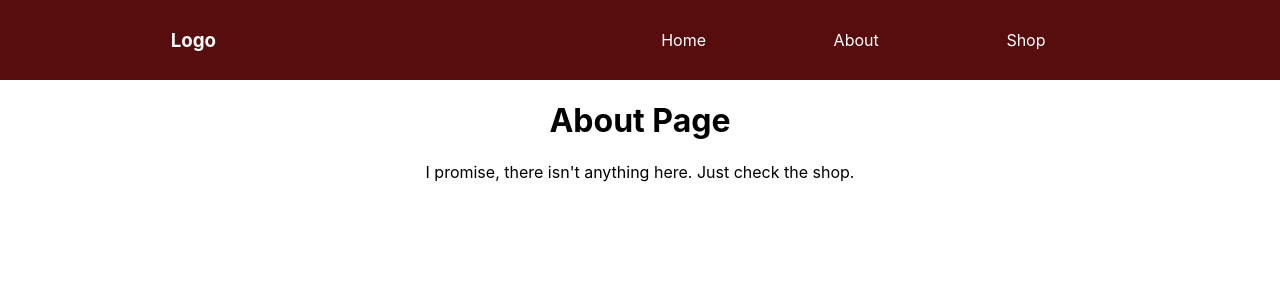
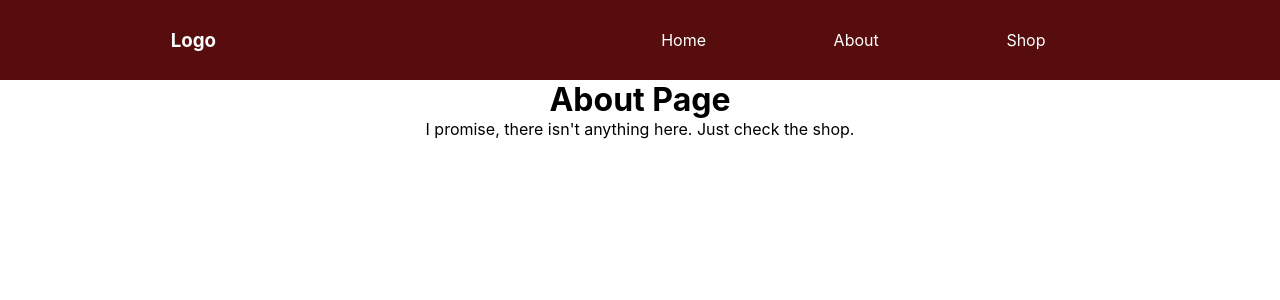
Before and after one commit to ticet11/Jokemon, a React (Create React App) app: page /projects/jokemon/about in a window 1280 px wide. Shown: the top 300 px of the page. Built offline with nearby package versions, Linux system fonts and the light colour scheme.

Commit message:
Some basic styling and restructuring.

```diff
--- a/src/ItemDetail.js
+++ b/src/ItemDetail.js
@@ -22,11 +22,12 @@ export default function ItemDetail({ match }) {
     };
     return (
         <div>
+            <h1>A wild pokemon appears!</h1>
             {isLoading ? (
                 <div>Loading...</div>
             ) : (
                 <div>
-                    <h1>{joke.name}</h1>
+                    <h2>{joke.name}</h2>
                     <img src={joke.sprites.front_default} alt="" />
                 </div>
             )}
--- a/src/styles/App.css
+++ b/src/styles/App.css
@@ -1,3 +1,7 @@
+* {
+    margin: 0;
+}
+
 .App {
     text-align: center;
 }
```
